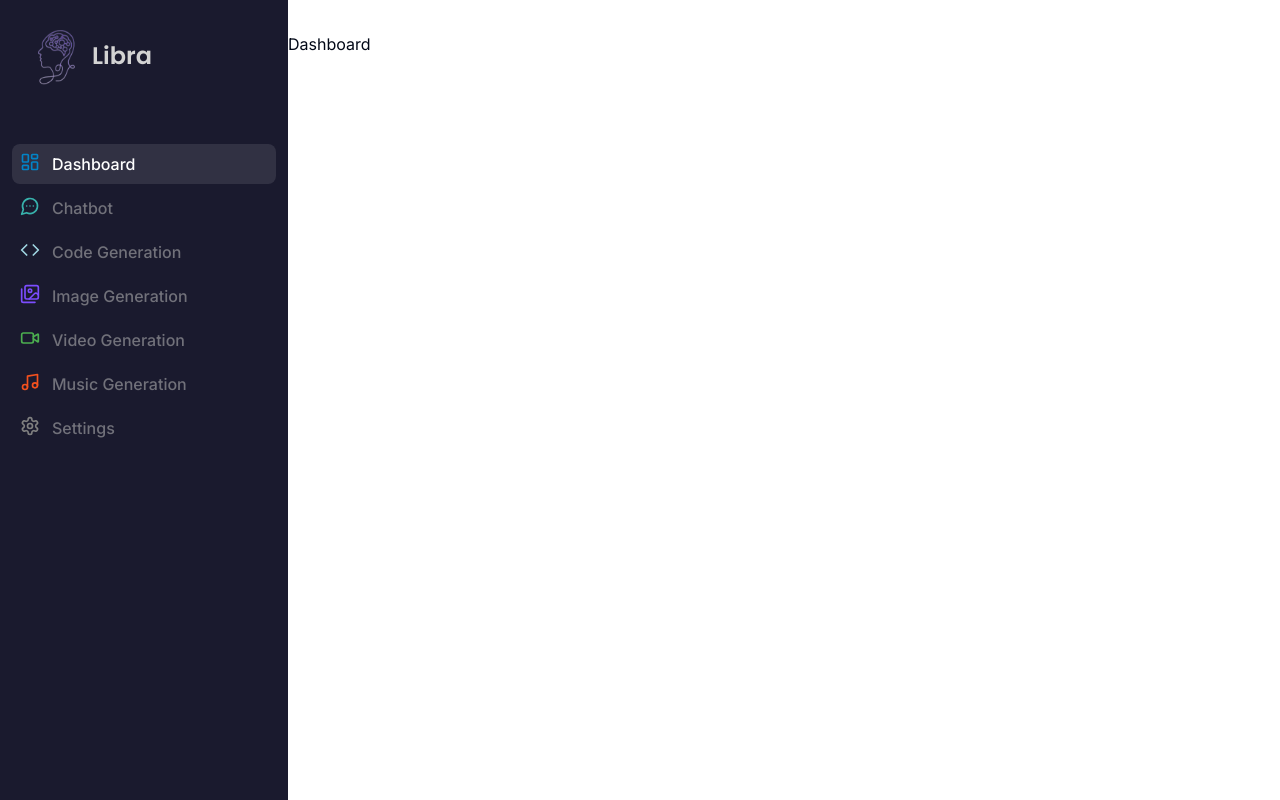
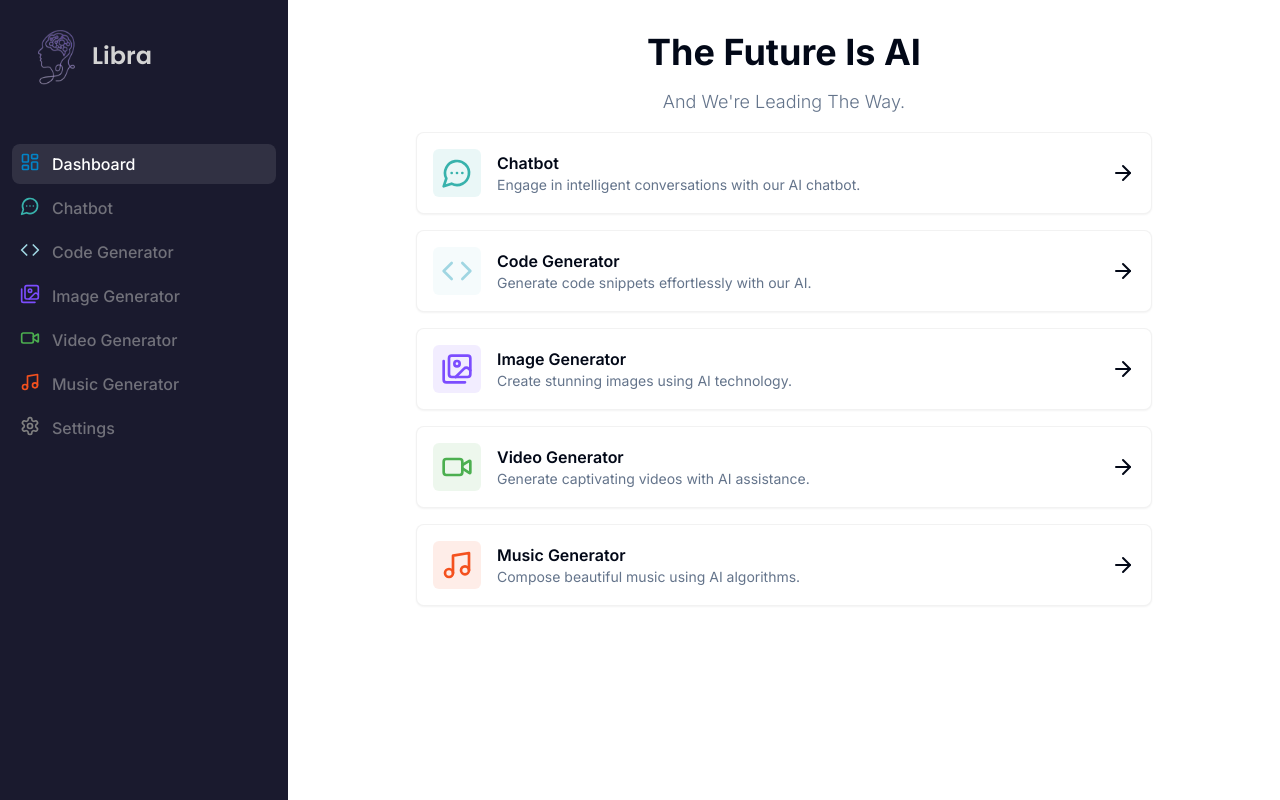
Before and after one commit to AbhinavMangalore16/Libra, a Next.js app: page /dashboard in a window 1280 px wide. Built offline with nearby package versions, Linux system fonts and the light colour scheme.

Commit message:
Dashboard complete

```diff
--- a/app/(dashboard)/(routes)/dashboard/page.tsx
+++ b/app/(dashboard)/(routes)/dashboard/page.tsx
@@ -1,9 +1,94 @@
-import { UserButton } from "@clerk/nextjs";
+"use client";
+
+import { Card } from "@/components/ui/card";
+import { cn } from "@/lib/utils";
+import {
+  ArrowBigRight,
+  ArrowRight,
+  Code,
+  Icon,
+  Images,
+  MessageCircle,
+  MessageCircleMore,
+  Music,
+  Video,
+} from "lucide-react";
+
+const features = [
+  {
+    label: "Chatbot",
+    icon: MessageCircleMore,
+    color: "text-[#38B2AC]",
+    bgcolor: "bg-[#38B2AC]/10",
+    href: "/chatbot",
+    description: "Engage in intelligent conversations with our AI chatbot."
+  },
+  {
+    label: "Code Generator",
+    icon: Code,
+    color: "text-[#A0D6E2]",
+    bgcolor: "bg-[#A0D6E2]/10",
+    href: "/code",
+    description: "Generate code snippets effortlessly with our AI."
+  },
+  {
+    label: "Image Generator",
+    icon: Images,
+    color: "text-[#7C4DFF]",
+    bgcolor: "bg-[#7C4DFF]/10",
+    href: "/images",
+    description: "Create stunning images using AI technology."
+  },
+  {
+    label: "Video Generator",
+    icon: Video,
+    color: "text-[#4CAF50]",
+    bgcolor: "bg-[#4CAF50]/10",
+    href: "/video",
+    description: "Generate captivating videos with AI assistance."
+  },
+  {
+    label: "Music Generator",
+    icon: Music,
+    color: "text-[#F4511E]",
+    bgcolor: "bg-[#F4511E]/10",
+    href: "/music",
+    description: "Compose beautiful music using AI algorithms."
+  },
+];
 
 const DashboardArea = () => {
   return (
     <div>
-      Dashboard
+      <div className="mb-4 space-y-4">
+        <h2 className="text-2xl md:text-4xl font-bold text-center">
+          The Future Is AI
+        </h2>
+        <p className="text-muted-foreground font-light text-sm text-center md:text-lg text-center">
+          And We're Leading The Way.
+        </p>
+      </div>
+      <div className="px-4 md:px-20 lg:px-32 space-y-4">
+        {features.map((feature) => (
+          <Card
+            key={feature.href}
+            className="flex items-center justify-between p-4 border-black/5 hover:shadow-md transition cursor-pointer"
+          >
+            <div className="flex items-center gap-x-4">
+              <div className={cn("p-2 w-fit rounded-md", feature.bgcolor)}>
+                <feature.icon className={cn("w-8 h-8", feature.color)} />
+              </div>
+              <div>
+                <div className="font-semibold">{feature.label}</div>
+                <div className="text-sm text-muted-foreground">
+                  {feature.description}
+                </div>
+              </div>
+            </div>
+            <ArrowRight className="w-6 h-6" />
+          </Card>
+        ))}
+      </div>
     </div>
   );
 };
--- a/components/Navbar.tsx
+++ b/components/Navbar.tsx
@@ -21,23 +21,23 @@
         color: "text-[#38B2AC]",
     },
     {
-        label: "Code Generation",
+        label: "Code Generator",
         icon: Code,
         href: "/code",
         color: "text-[#A0D6E2]"
     },
     {
-        label: "Image Generation",
+        label: "Image Generator",
         icon: Images,
         href: "/images",
         color: "text-[#7C4DFF]"
     },{
-        label: "Video Generation",
+        label: "Video Generator",
         icon: Video,
         href: "/video",
         color: "text-[#4CAF50]"
     },{
-        label: "Music Generation",
+        label: "Music Generator",
         icon: Music,
         href: "/music",
         color: "text-[#F4511E]"
--- /dev/null
+++ b/components/ui/card.tsx
@@ -0,0 +1,79 @@
+import * as React from "react"
+
+import { cn } from "@/lib/utils"
+
+const Card = React.forwardRef<
+  HTMLDivElement,
+  React.HTMLAttributes<HTMLDivElement>
+>(({ className, ...props }, ref) => (
+  <div
+    ref={ref}
+    className={cn(
+      "rounded-lg border bg-card text-card-foreground shadow-sm",
+      className
+    )}
+    {...props}
+  />
+))
+Card.displayName = "Card"
+
+const CardHeader = React.forwardRef<
+  HTMLDivElement,
+  React.HTMLAttributes<HTMLDivElement>
+>(({ className, ...props }, ref) => (
+  <div
+    ref={ref}
+    className={cn("flex flex-col space-y-1.5 p-6", className)}
+    {...props}
+  />
+))
+CardHeader.displayName = "CardHeader"
+
+const CardTitle = React.forwardRef<
+  HTMLParagraphElement,
+  React.HTMLAttributes<HTMLHeadingElement>
+>(({ className, ...props }, ref) => (
+  <h3
+    ref={ref}
+    className={cn(
+      "text-2xl font-semibold leading-none tracking-tight",
+      className
+    )}
+    {...props}
+  />
+))
+CardTitle.displayName = "CardTitle"
+
+const CardDescription = React.forwardRef<
+  HTMLParagraphElement,
+  React.HTMLAttributes<HTMLParagraphElement>
+>(({ className, ...props }, ref) => (
+  <p
+    ref={ref}
+    className={cn("text-sm text-muted-foreground", className)}
+    {...props}
+  />
+))
+CardDescription.displayName = "CardDescription"
+
+const CardContent = React.forwardRef<
+  HTMLDivElement,
+  React.HTMLAttributes<HTMLDivElement>
+>(({ className, ...props }, ref) => (
+  <div ref={ref} className={cn("p-6 pt-0", className)} {...props} />
+))
+CardContent.displayName = "CardContent"
+
+const CardFooter = React.forwardRef<
+  HTMLDivElement,
+  React.HTMLAttributes<HTMLDivElement>
+>(({ className, ...props }, ref) => (
+  <div
+    ref={ref}
+    className={cn("flex items-center p-6 pt-0", className)}
+    {...props}
+  />
+))
+CardFooter.displayName = "CardFooter"
+
+export { Card, CardHeader, CardFooter, CardTitle, CardDescription, CardContent }
```
